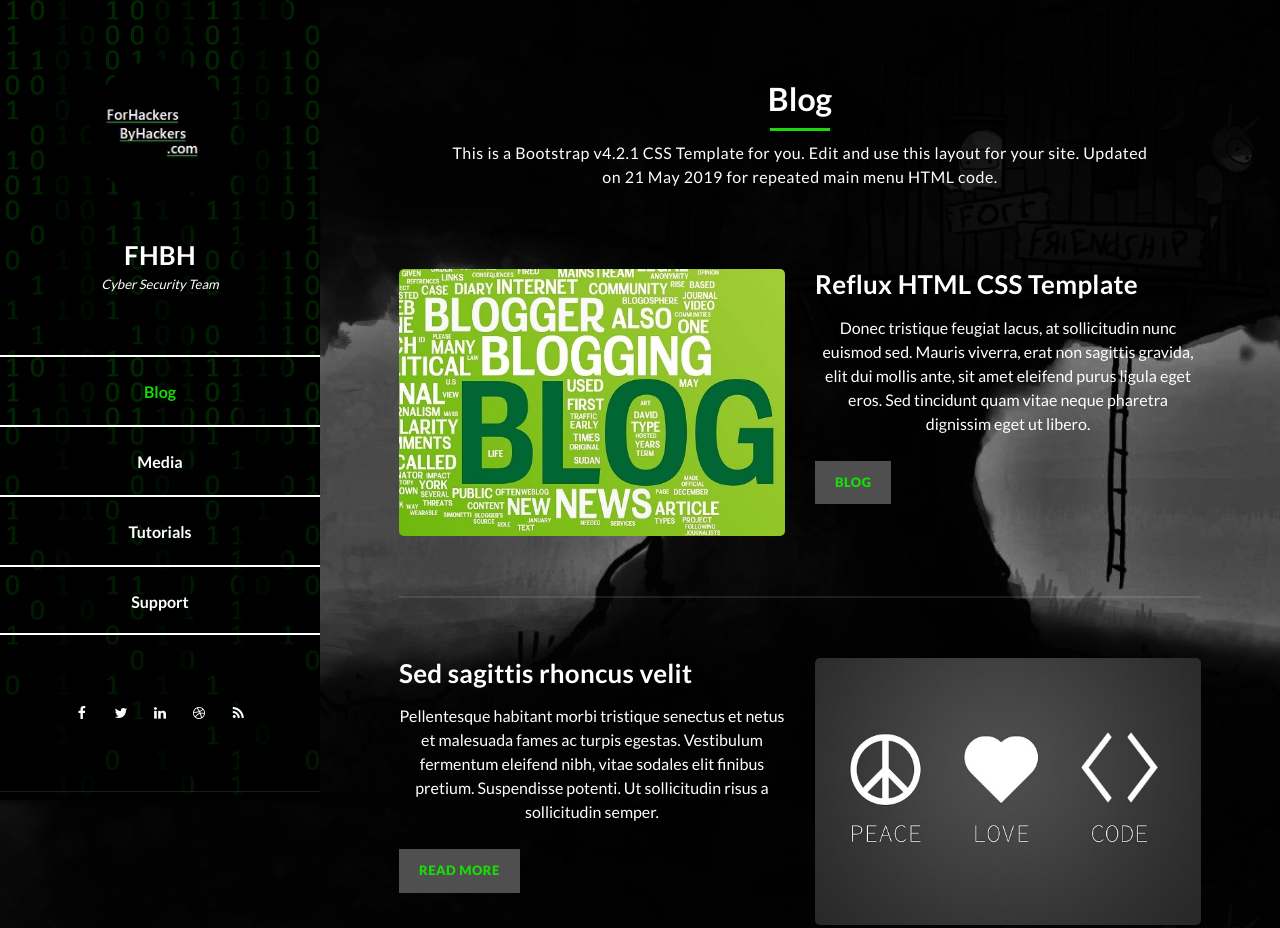
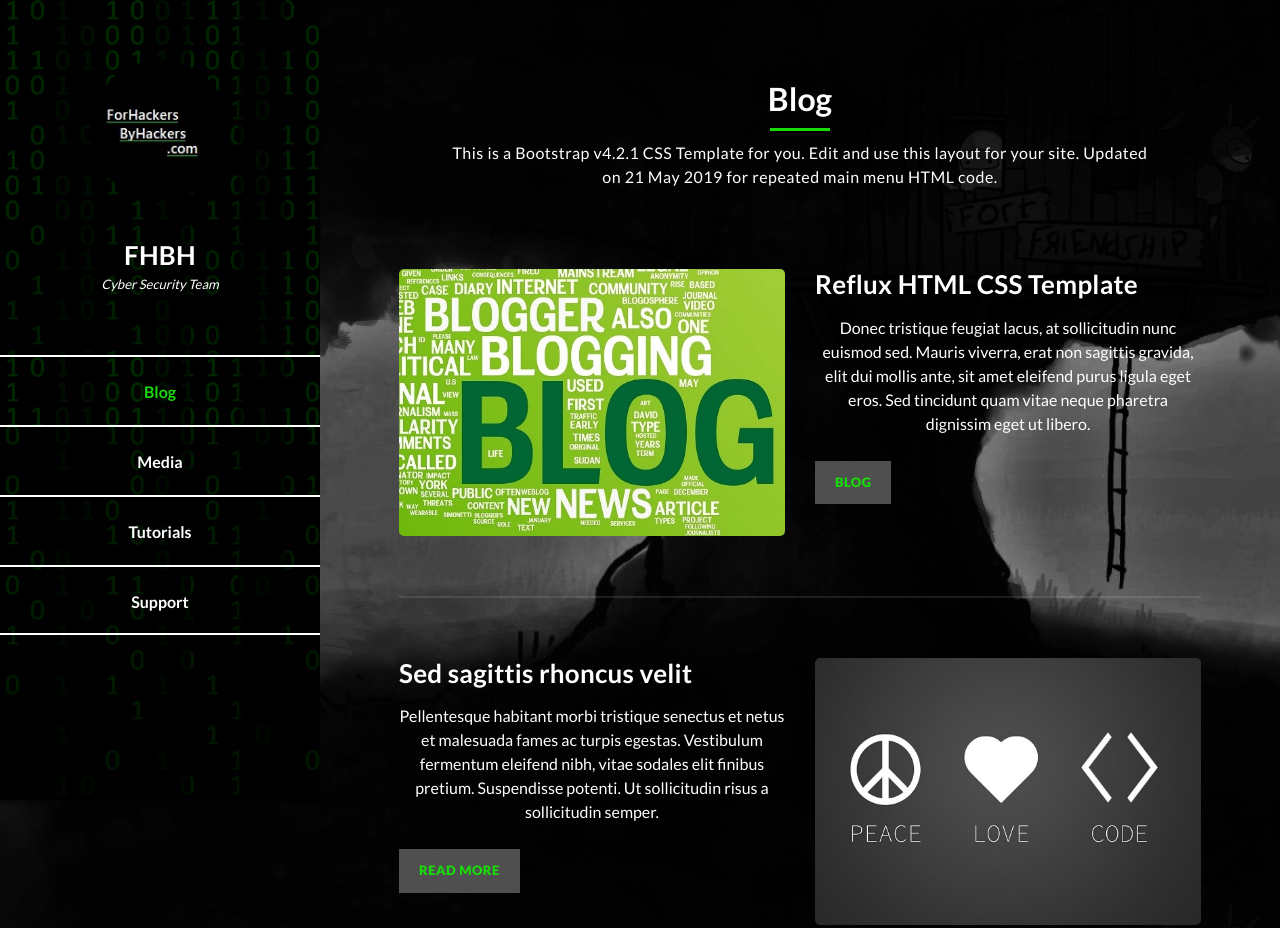
Before and after one commit to bugcatchernade/bugcatchernade.github.io, a plain HTML site: page index.html in a window 1280 px wide. Shown: the top 928 px of the page. Drawn offline with Linux system fonts and the light colour scheme.

Commit message:
Update index.html

```diff
--- a/index.html
+++ b/index.html
@@ -51,30 +51,6 @@ https://templatemo.com/tm-531-reflux
                 <li><a href="#section4">Support</a></li>
               </ul>
             </nav>
-            <div class="social-network">
-              <ul class="soial-icons">
-                <li>
-                  <a href="https://fb.com/templatemo"
-                    ><i class="fa fa-facebook"></i
-                  ></a>
-                </li>
-                <li>
-                  <a href="#"><i class="fa fa-twitter"></i></a>
-                </li>
-                <li>
-                  <a href="#"><i class="fa fa-linkedin"></i></a>
-                </li>
-                <li>
-                  <a href="#"><i class="fa fa-dribbble"></i></a>
-                </li>
-                <li>
-                  <a href="#"><i class="fa fa-rss"></i></a>
-                </li>
-              </ul>
-            </div>
-            <div class="copyright-text">
-              <p>Copyright 2019 Reflux Design</p>
-            </div>
           </div>
         </div>
       </div>
```
